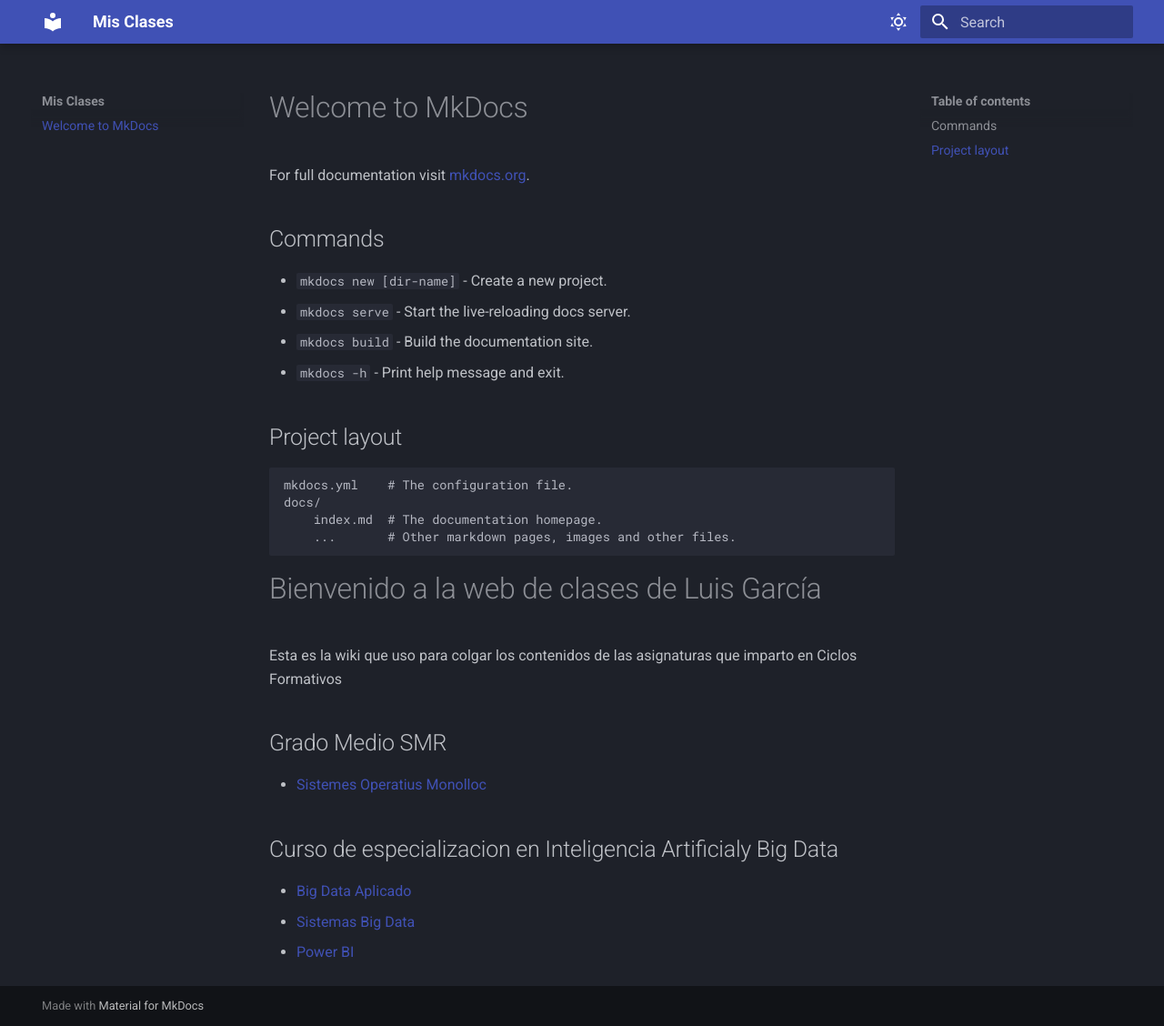
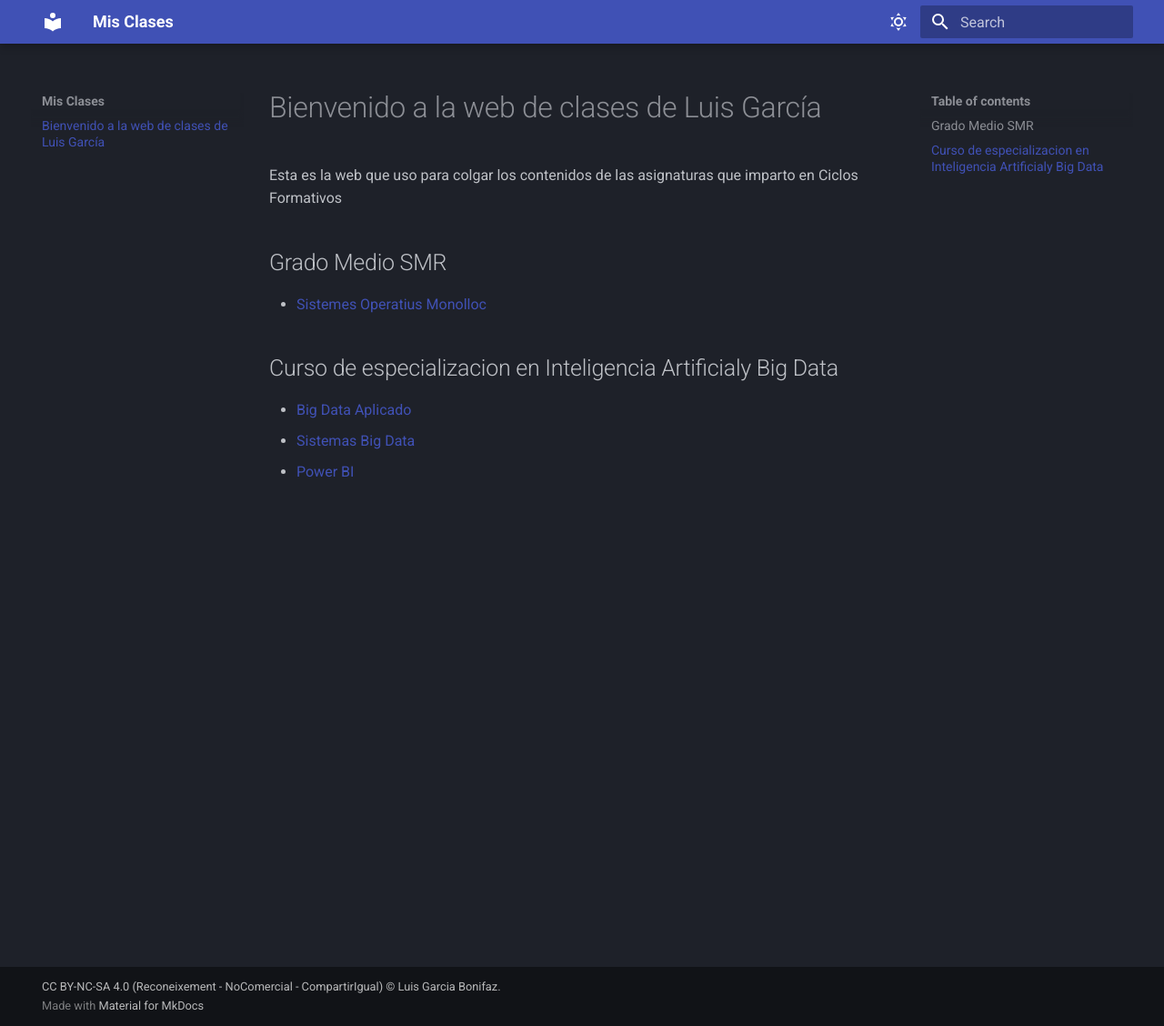
Before and after one commit to luisgarciabonifaz/fp, an MkDocs documentation site: the page built from docs/index.md, in a window 1280 px wide and 1128 px high. Shown: the whole window at 91% size. Built offline with MkDocs 1.6.1 and Material for MkDocs 9.7.7, drawn with Linux system fonts in a browser that asks for light colours.

Commit message:
Añado Copyrigth

```diff
--- a/docs/index.md
+++ b/docs/index.md
@@ -1,25 +1,7 @@
-# Welcome to MkDocs
-
-For full documentation visit [mkdocs.org](https://www.mkdocs.org).
-
-## Commands
-
-* `mkdocs new [dir-name]` - Create a new project.
-* `mkdocs serve` - Start the live-reloading docs server.
-* `mkdocs build` - Build the documentation site.
-* `mkdocs -h` - Print help message and exit.
-
-## Project layout
-
-    mkdocs.yml    # The configuration file.
-    docs/
-        index.md  # The documentation homepage.
-        ...       # Other markdown pages, images and other files.
-
 
 # Bienvenido a la web de clases de Luis García
 
-Esta es la wiki que uso para colgar los contenidos de las asignaturas que imparto en Ciclos Formativos
+Esta es la web que uso para colgar los contenidos de las asignaturas que imparto en Ciclos Formativos
 
 
 ## Grado Medio SMR ##
--- a/mkdocs.yml
+++ b/mkdocs.yml
@@ -7,6 +7,8 @@ theme:
   name: material
   #font: Merryweather Sans
   #code: Red Hat Mono1
+  features:
+    - navigation.footer
   palette:
     # Dark Mode
     - scheme: slate
@@ -43,3 +45,7 @@ markdown_extensions:
       alternate_style: true
   - admonition         # Adds boxes for Notes, Warnings, etc.
   - pymdownx.details
+
+#copyright: Copyright &copy; 2024 James Willett
+#copyright: "© Luis Garcia Bonifaz. Licenciado bajo <a href='https://creativecommons.org/licenses/by/4.0/' target='_blank'>Creative Commons BY 4.0</a>."
+copyright: "<a href='https://creativecommons.org/licenses/by/4.0/' target='_blank'>CC BY-NC-SA 4.0 (Reconeixement - NoComercial - CompartirIgual) © Luis Garcia Bonifaz</a>."
```
